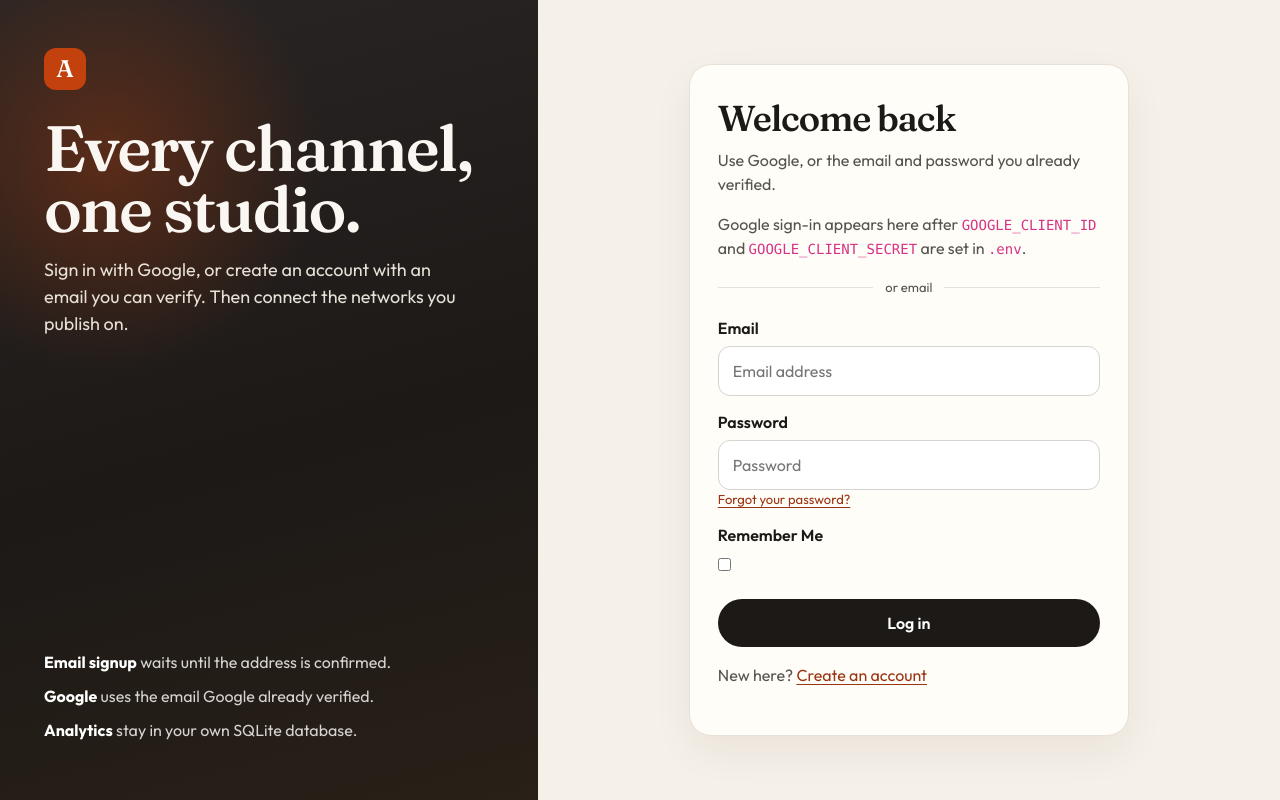
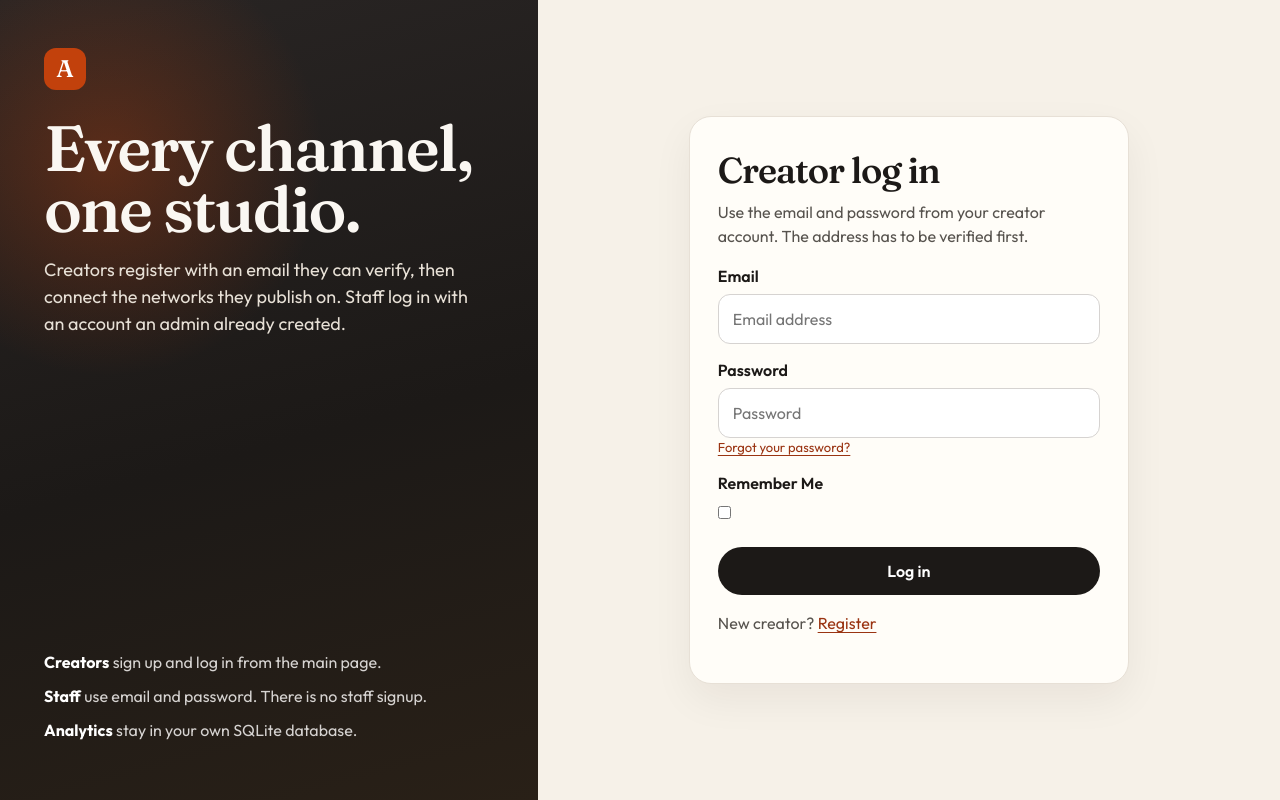
Before and after one commit to selftaughtrahul/creator_management, a Django app: page /accounts/login/ in a window 1280 px wide. Run offline with Django 5.2, Linux system fonts and the light colour scheme; some libraries are stand-ins or nearby versions.

Commit message:
Close staff self-signup so only creators register publicly and staff sign in with email and password.
Co-authored-by: Cursor <cursoragent@cursor.com>

```diff
--- a/accounts/adapter.py
+++ b/accounts/adapter.py
@@ -1,6 +1,9 @@
+from django.contrib import messages
+from django.shortcuts import redirect
 from django.urls import reverse
 
 from allauth.account.adapter import DefaultAccountAdapter
+from allauth.core.exceptions import ImmediateHttpResponse
 
 from accounts.models import DEFAULT_EMPLOYEE_PERMISSIONS, StudioProfile
 
@@ -24,3 +27,10 @@ class AccountAdapter(DefaultAccountAdapter):
 
     def get_signup_redirect_url(self, request):
         return reverse("account_email_verification_sent")
+
+    def is_open_for_signup(self, request):
+        return False
+
+    def pre_social_login(self, request, sociallogin):
+        messages.error(request, "Log in with email and password.")
+        raise ImmediateHttpResponse(redirect("account_login"))
--- a/accounts/urls.py
+++ b/accounts/urls.py
@@ -9,6 +9,7 @@ urlpatterns = [
     path("privacy/", views.privacy, name="privacy"),
     path("data-deletion/", views.data_deletion, name="data_deletion"),
     path("employees/join/", views.employee_join, name="employee_join"),
+    path("staff/login/", views.staff_login, name="staff_login"),
     path("profile/", views.profile, name="profile"),
     path("notifications/", views.notifications, name="notifications"),
     path("notifications/read-all/", views.mark_all_notifications_read, name="notifications_read_all"),
--- a/accounts/views.py
+++ b/accounts/views.py
@@ -1,17 +1,16 @@
 from django.contrib import messages
-from django.contrib.auth import get_user_model
 from django.contrib.auth.decorators import login_required
 from django.core.paginator import Paginator
+from django.http import Http404
 from django.shortcuts import get_object_or_404, redirect, render
 from django.utils import timezone
 from django.views.decorators.http import require_POST
 
-from accounts.forms import EmployeeJoinForm, PeopleForm, ProfileForm
+from allauth.account.forms import LoginForm
+
+from accounts.forms import PeopleForm, ProfileForm
 from accounts.models import DEFAULT_EMPLOYEE_PERMISSIONS, Notification, StudioProfile
-from accounts.permissions import admin_required, home_url
-from accounts.utils import unique_username
-
-User = get_user_model()
+from accounts.permissions import admin_required, home_url, is_creator, is_staff_role
 
 
 def home(request):
@@ -29,34 +28,39 @@ def data_deletion(request):
 
 
 def employee_join(request):
+    raise Http404
+
+
+def signup_closed(request):
+    return render(request, "accounts/signup_closed.html", status=403)
+
+
+def creator_login(request):
     if request.user.is_authenticated:
         return redirect(home_url(request.user))
-    form = EmployeeJoinForm(request.POST or None)
+    form = LoginForm(request.POST or None, request=request)
     if request.method == "POST" and form.is_valid():
-        email = form.cleaned_data["email"]
-        name = form.cleaned_data["full_name"].strip()
-        first, _, last = name.partition(" ")
-        user = User.objects.create_user(
-            username=unique_username(email),
-            email=email,
-            password=form.cleaned_data["password1"],
-            first_name=first,
-            last_name=last,
-        )
-        StudioProfile.objects.update_or_create(
-            user=user,
-            defaults={
-                "role": StudioProfile.Role.EMPLOYEE,
-                "permissions": list(DEFAULT_EMPLOYEE_PERMISSIONS),
-            },
-        )
-        from allauth.account.models import EmailAddress
+        if not is_creator(form.user):
+            form.add_error(None, "Staff accounts use the staff log in. This page is for creators.")
+        else:
+            form.login(request)
+            return redirect(home_url(request.user))
+    return render(request, "account/login.html", {"form": form})
 
-        address = EmailAddress.objects.create(user=user, email=email, primary=True, verified=False)
-        address.send_confirmation(request, signup=True)
-        messages.info(request, "Check your email to verify the address before logging in.")
-        return redirect("account_email_verification_sent")
-    return render(request, "accounts/employee_join.html", {"form": form})
+
+def staff_login(request):
+    if request.user.is_authenticated:
+        if is_staff_role(request.user):
+            return redirect(home_url(request.user))
+        return redirect(home_url(request.user))
+    form = LoginForm(request.POST or None, request=request)
+    if request.method == "POST" and form.is_valid():
+        if not is_staff_role(form.user):
+            form.add_error(None, "This log in is for staff. Creators register and log in from the main page.")
+        else:
+            form.login(request)
+            return redirect(home_url(request.user))
+    return render(request, "accounts/staff_login.html", {"form": form})
 
 
 @login_required
--- a/config/urls.py
+++ b/config/urls.py
@@ -2,6 +2,8 @@ from django.conf import settings
 from django.conf.urls.static import static
 from django.contrib import admin
 from django.urls import include, path
+
+from accounts.views import creator_login, signup_closed
 
 admin.site.site_header = "Awisee"
 admin.site.site_title = "Awisee"
@@ -9,6 +11,8 @@ admin.site.index_title = "Content analytics"
 
 urlpatterns = [
     path("admin/", admin.site.urls),
+    path("accounts/login/", creator_login, name="account_login"),
+    path("accounts/signup/", signup_closed, name="account_signup"),
     path("accounts/", include("allauth.urls")),
     path("", include("accounts.urls")),
     path("", include("networks.urls")),
--- a/templates/account/login.html
+++ b/templates/account/login.html
@@ -1,10 +1,8 @@
 {% extends "allauth/layouts/base.html" %}
-{% block head_title %}Log in · Awisee{% endblock %}
+{% block head_title %}Creator log in · Awisee{% endblock %}
 {% block content %}
-  <h1>Welcome back</h1>
-  <p class="lede">Use Google, or the email and password you already verified.</p>
-  {% include "partials/google_button.html" %}
-  <div class="or-line">or email</div>
+  <h1>Creator log in</h1>
+  <p class="lede">Use the email and password from your creator account. The address has to be verified first.</p>
   <form method="post" action="{% url 'account_login' %}">
     {% csrf_token %}
     {{ redirect_field }}
@@ -19,5 +17,5 @@
     {% for error in form.non_field_errors %}<div class="field-error">{{ error }}</div>{% endfor %}
     <button type="submit">Log in</button>
   </form>
-  <p class="mt-3">New here? <a href="{% url 'account_signup' %}">Create an account</a></p>
+  <p class="mt-3">New creator? <a href="{% url 'creators:join' %}">Register</a></p>
 {% endblock %}
--- a/templates/allauth/layouts/base.html
+++ b/templates/allauth/layouts/base.html
@@ -18,11 +18,11 @@
       <div>
         <div class="brand-mark">A</div>
         <h1>Every channel, one studio.</h1>
-        <p>Sign in with Google, or create an account with an email you can verify. Then connect the networks you publish on.</p>
+        <p>Creators register with an email they can verify, then connect the networks they publish on. Staff log in with an account an admin already created.</p>
       </div>
       <ul class="auth-points">
-        <li><strong>Email signup</strong> waits until the address is confirmed.</li>
-        <li><strong>Google</strong> uses the email Google already verified.</li>
+        <li><strong>Creators</strong> sign up and log in from the main page.</li>
+        <li><strong>Staff</strong> use email and password. There is no staff signup.</li>
         <li><strong>Analytics</strong> stay in your own SQLite database.</li>
       </ul>
     </aside>
--- a/templates/creators/join.html
+++ b/templates/creators/join.html
@@ -9,5 +9,4 @@
     <button type="submit">Create creator account</button>
   </form>
   <p class="mt-3">Already verified? <a href="{% url 'account_login' %}">Log in</a></p>
-  <p class="mt-2 muted">Team members should use the regular <a href="{% url 'account_signup' %}">studio signup</a>.</p>
 {% endblock %}
```
Also changed, not shown: accounts/tests.py (+49 -8 lines), templates/accounts/signup_closed.html (added, +8 -0 lines), templates/accounts/staff_login.html (added, +18 -0 lines), templates/marketing/home.html (+3 -7 lines).
